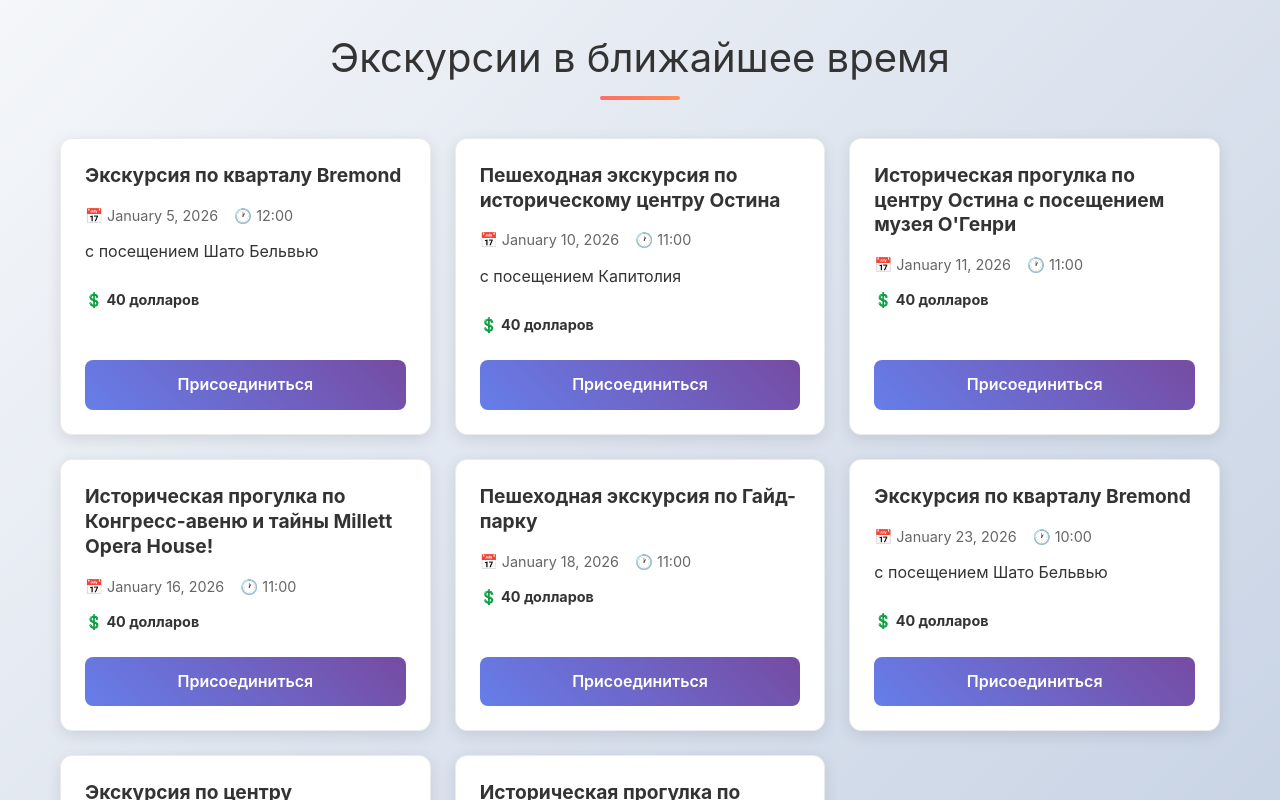
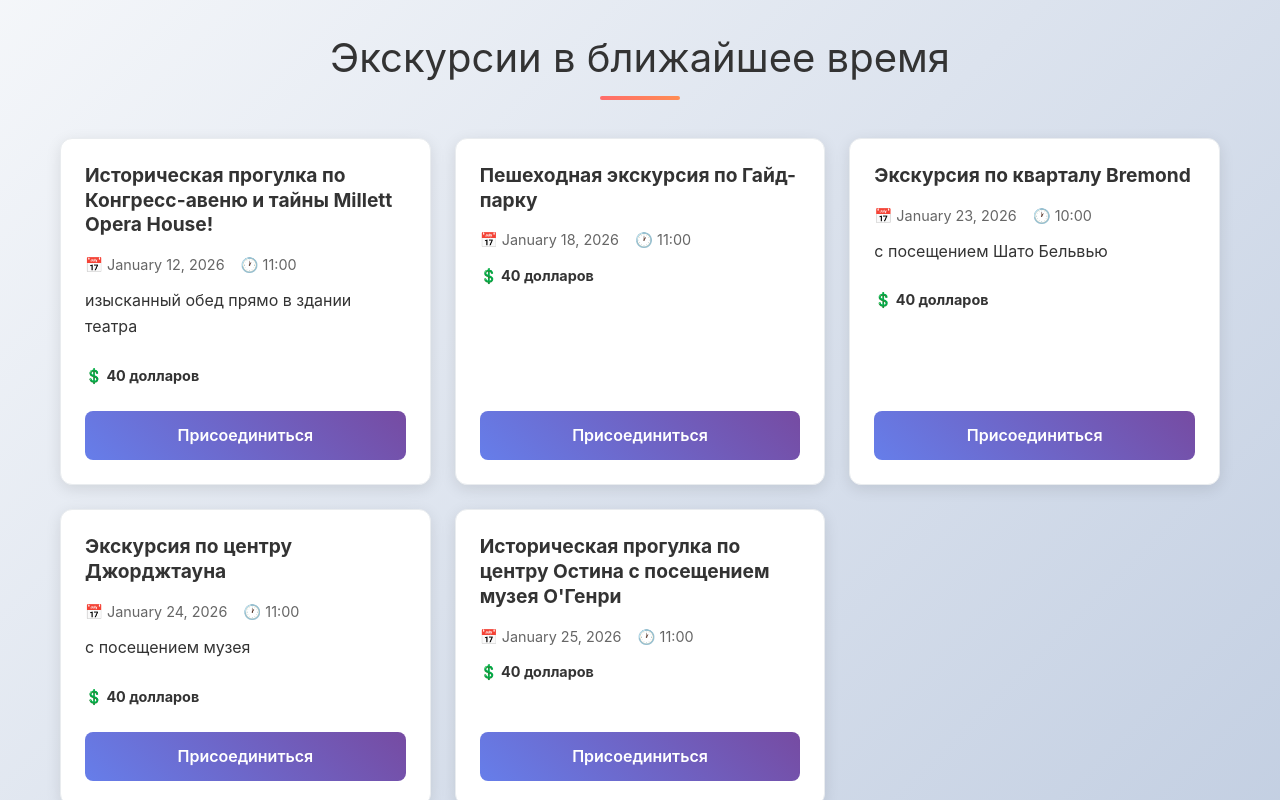
Before and after one commit to tatiana-act/nextjs-boilerplate, a Next.js app: page / in a window 1280 px wide. Shown: the part 5000-5800 px from the top of the page. Built offline with nearby package versions, Linux system fonts and the light colour scheme.

Commit message:
update tours

```diff
--- a/data/RecentTours.ts
+++ b/data/RecentTours.ts
@@ -1,6 +1,17 @@
 import {PastTourEvent} from '@/types/tour';
 
 const pastTourEvents: PastTourEvent[] = [
+    {
+        id: 'tour37',
+        tourProgramId: 'Brmn',
+        date: '2026-01-05',
+        time: '12:00',
+        price: 40,
+        bonus: 'с посещением Шато Бельвью',
+        eventUrl: '',
+        eventImage: '',
+        feedbacks: []
+    },
     {
         id: 'tour39',
         tourProgramId: 'Acap',
--- a/data/upcomingTours.ts
+++ b/data/upcomingTours.ts
@@ -2,36 +2,12 @@ import { UpcomingTourEvent } from '@/types/tour';
 
 export const upcomingTours: UpcomingTourEvent[] = [
     {
-        id: 'tour37',
-        tourProgramId: 'Brmn',
-        date: '2026-01-05',
-        time: '12:00',
-        price: 40,
-        bonus: 'с посещением Шато Бельвью'
-    },
-    {
-        id: 'tour42',
-        tourProgramId: 'Acap',
-        date: '2026-01-10',
+        id: 'tour48',
+        tourProgramId: 'Milt',
+        date: '2026-01-12',
         time: '11:00',
         price: 40,
-        bonus: 'с посещением Капитолия'
-    },
-    {
-        id: 'tour44',
-        tourProgramId: 'Auhnry',
-        date: '2026-01-11',
-        time: '11:00',
-        price: 40,
-        bonus: ""
-    },
-    {
-        id: 'tour48',
-        tourProgramId: 'Milt',
-        date: '2026-01-16',
-        time: '11:00',
-        price: 40,
-        bonus: ''
+        bonus: 'изысканный обед прямо в здании театра'
     },
     {
         id: 'tour43',
```
